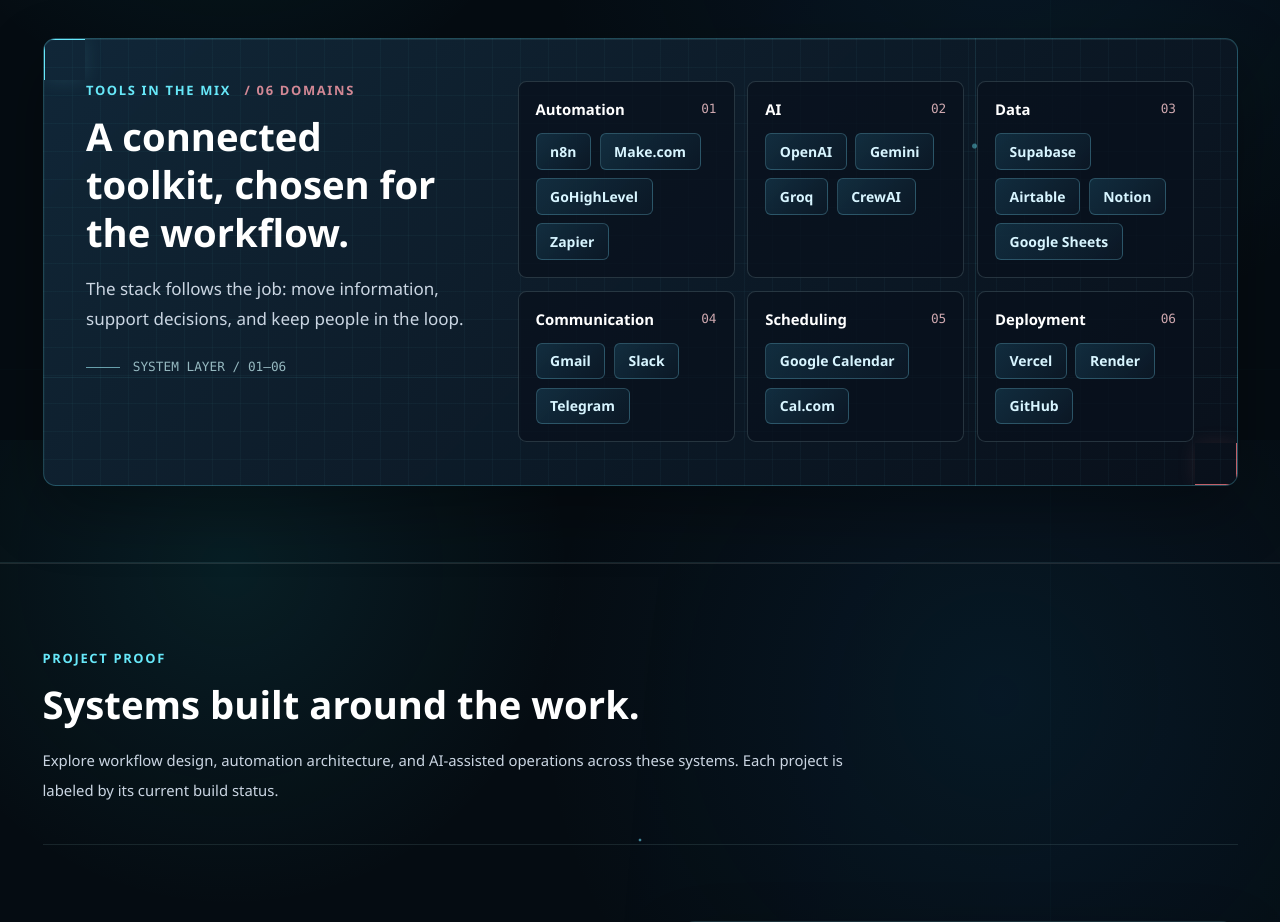
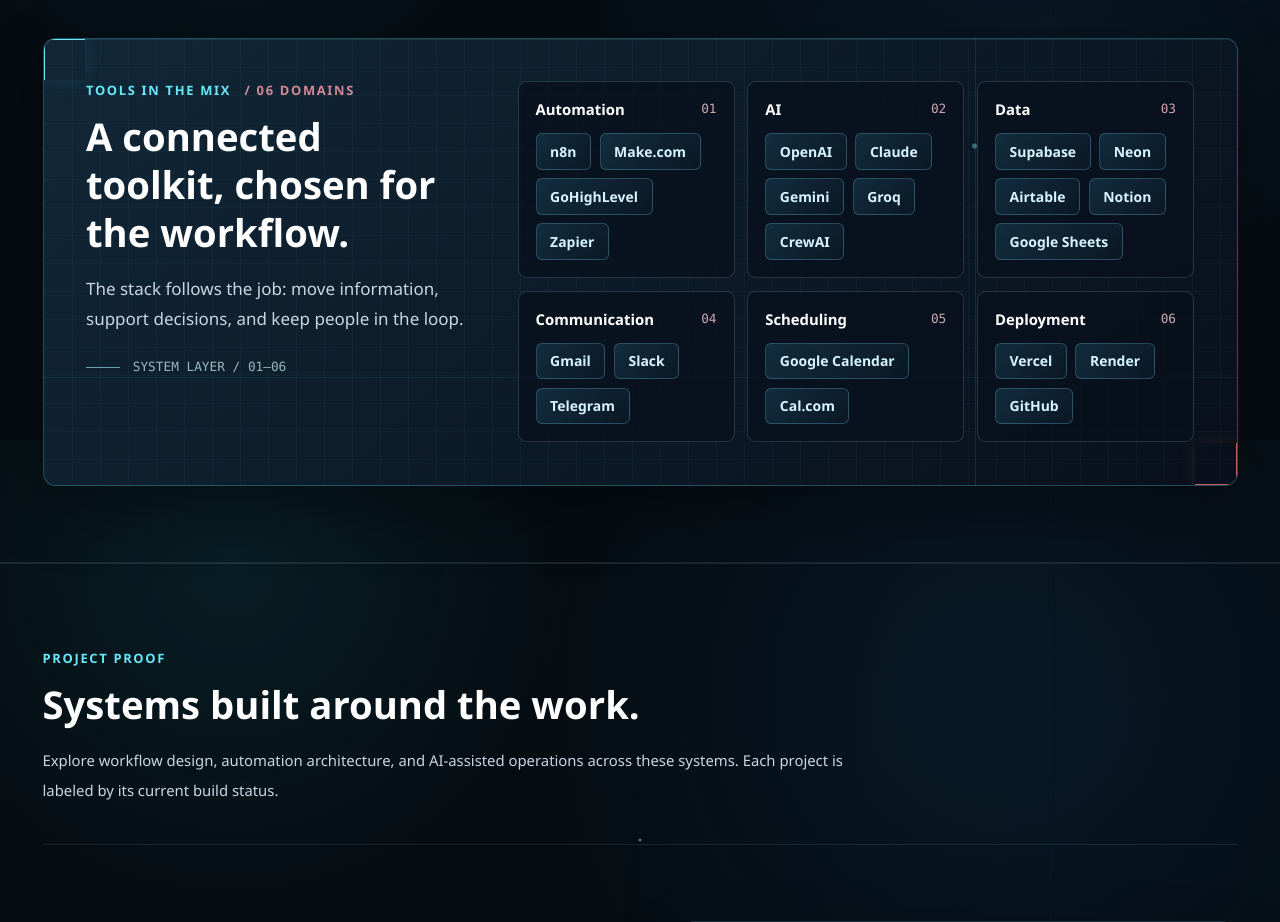
Before and after one commit to jette-sketch/aries-automation-portfolio, a Next.js app: page / in a window 1280 px wide. Shown: the part 1960-2882 px from the top of the page. Built offline with nearby package versions, Linux system fonts and the light colour scheme.

Commit message:
Add Neon and Claude to toolkit

```diff
--- a/app/page.tsx
+++ b/app/page.tsx
@@ -9,8 +9,8 @@ import { SystemsExplorer } from '@/components/SystemsExplorer';
 
 const stackGroups = [
   { name: 'Automation', tools: ['n8n', 'Make.com', 'GoHighLevel', 'Zapier'] },
-  { name: 'AI', tools: ['OpenAI', 'Gemini', 'Groq', 'CrewAI'] },
-  { name: 'Data', tools: ['Supabase', 'Airtable', 'Notion', 'Google Sheets'] },
+  { name: 'AI', tools: ['OpenAI', 'Claude', 'Gemini', 'Groq', 'CrewAI'] },
+  { name: 'Data', tools: ['Supabase', 'Neon', 'Airtable', 'Notion', 'Google Sheets'] },
   { name: 'Communication', tools: ['Gmail', 'Slack', 'Telegram'] },
   { name: 'Scheduling', tools: ['Google Calendar', 'Cal.com'] },
   { name: 'Deployment', tools: ['Vercel', 'Render', 'GitHub'] }
```
